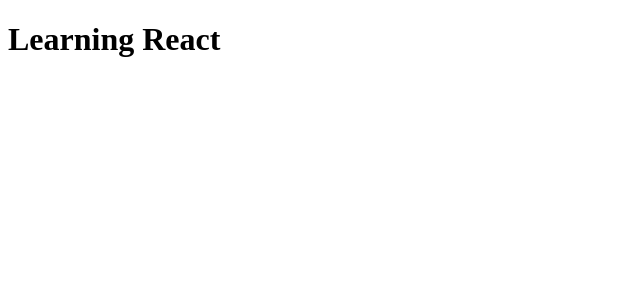
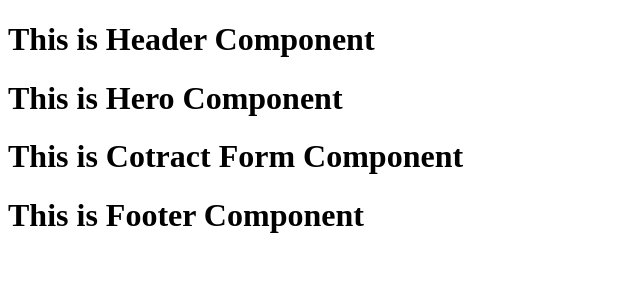
Before and after one commit to abdulbariks/React_Practice, a React (Vite) app: page / in a window 1280 px wide. Shown: the top 300 px of the page, without its empty margins (0-640 px from the left). Built offline with nearby package versions, Linux system fonts and the light colour scheme.

Commit message:
Create Components

```diff
--- a/index.html
+++ b/index.html
@@ -8,5 +8,7 @@
   </head>
   <body>
     <div id="root"></div>
+
+    <script type="module" src="/src/main.jsx"></script>
   </body>
 </html>
--- a/src/App.jsx
+++ b/src/App.jsx
@@ -1,8 +1,17 @@
+import Header from"./components/Header"
+import Hero from "./components/Hero"
+import ContactForm from './components/ContactForm';
+import Footer from './components/Footer'
+
 function App() {
   return (
     <>
       <div>
-       <h1>Learning React</h1>
+      <Header/>
+      <Hero/>
+      <ContactForm/>
+      <Footer/>
+
       </div>
 
     </>
--- /dev/null
+++ b/src/components/ContactForm.jsx
@@ -0,0 +1,9 @@
+
+const ContactForm = () => {
+    return (
+
+        <h1>This is Cotract Form Component</h1>
+    );
+};
+
+export default ContactForm;
--- /dev/null
+++ b/src/components/Footer.jsx
@@ -0,0 +1,10 @@
+
+
+const Footer = () => {
+    return (
+
+        <h1>This is Footer Component</h1>
+    );
+};
+
+export default Footer;
--- /dev/null
+++ b/src/components/Header.jsx
@@ -0,0 +1,10 @@
+
+
+const Header = () => {
+    return (
+
+        <h1>This is Header Component</h1>
+    );
+};
+
+export default Header;
--- /dev/null
+++ b/src/components/Hero.jsx
@@ -0,0 +1,10 @@
+
+
+const Hero = () => {
+    return (
+
+        <h1>This is Hero Component</h1>
+    );
+};
+
+export default Hero;
--- a/src/main.jsx
+++ b/src/main.jsx
@@ -2,8 +2,10 @@ import React from 'react'
 import ReactDOM from 'react-dom/client'
 import App from './App.jsx'
 
+
 ReactDOM.createRoot(document.getElementById('root')).render(
   <React.StrictMode>
     <App />
-  </React.StrictMode>,
+
+  </React.StrictMode>
 )
```
Also changed, not shown: 1 other file (tests, documents, lock files or other folders).
